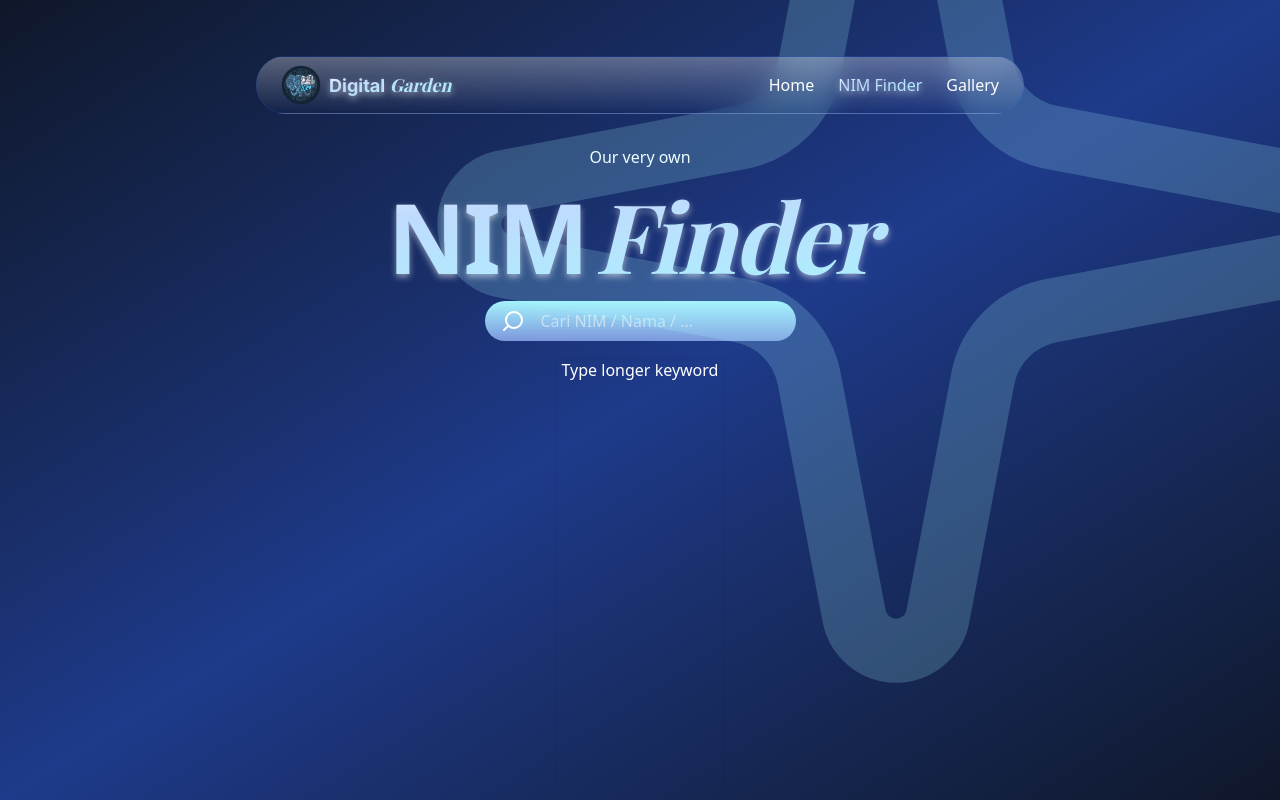
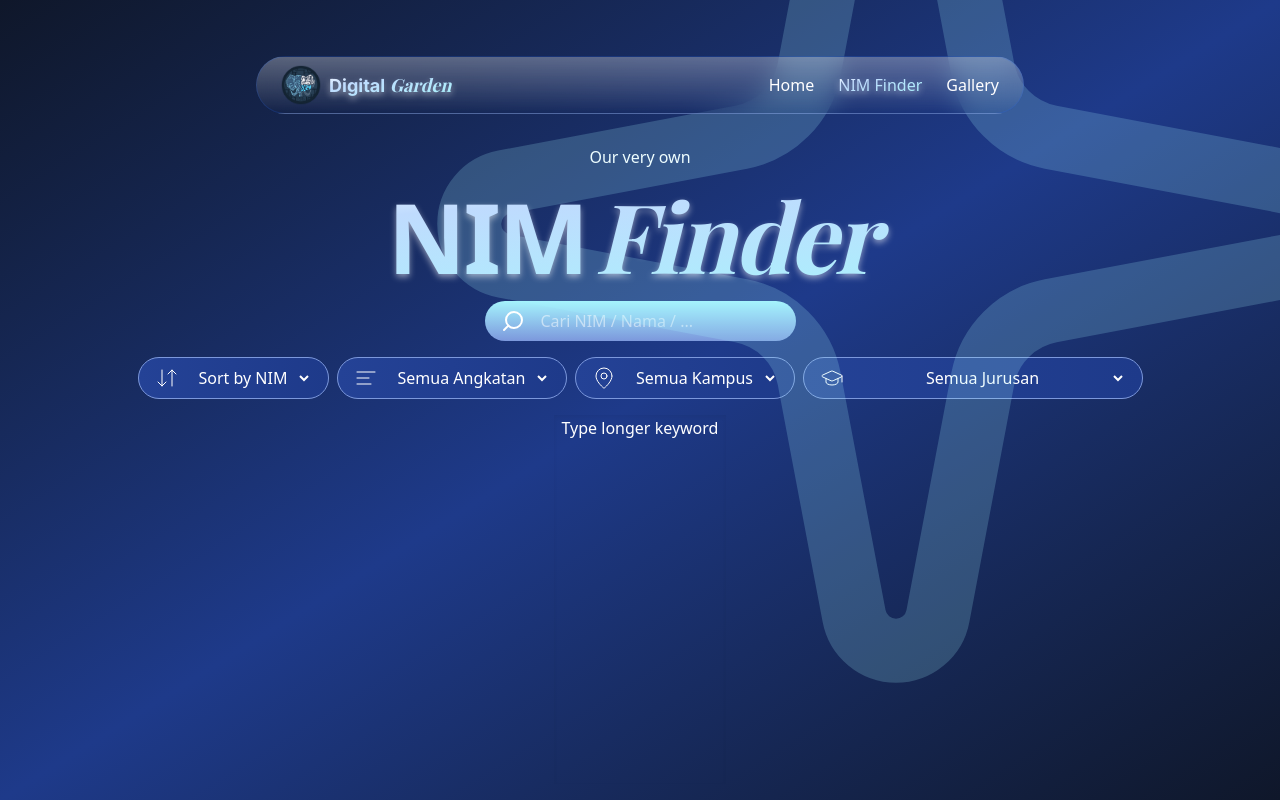
Before and after one commit to JSNDWRD/NIM-Finder-STEIK24, a Next.js app: page /NIM-Finder in a window 1280 px wide. Built offline with nearby package versions, Linux system fonts and the light colour scheme; a web font is replaced by a local one.

Commit message:
feat: add filtering and sorting for searching

```diff
--- a/app/NIM-Finder/page.tsx
+++ b/app/NIM-Finder/page.tsx
@@ -1,7 +1,13 @@
 "use client";
 import { useCallback, useMemo, useState } from "react";
 import Sparkle from "../components/Sparkle";
-import { Search } from "lucide-react";
+import {
+  AlignLeft,
+  ArrowDownUp,
+  GraduationCap,
+  MapPin,
+  Search,
+} from "lucide-react";
 import data24 from "@/public/data-angkatan-steik/24.json";
 import data23 from "@/public/data-angkatan-steik/23.json";
 import data22 from "@/public/data-angkatan-steik/22.json";
@@ -44,6 +50,53 @@ export default function Page() {
   const closeDialog = useCallback(() => {
     setCurr(null);
   }, []);
+  const [sortNFilter, setSortNFilter] = useState({
+    sortNIM: "",
+    filterAngkatan: "",
+    filterKampus: "",
+    filterJurusan: "",
+  });
+
+  const finalDataAngkatan = useMemo(() => {
+    let result = dataAngkatan;
+
+    if (sortNFilter.filterJurusan) {
+      result = result.filter((e) =>
+        e["NIM Jurusan"]
+          .toString()
+          .startsWith(sortNFilter.filterJurusan == "IF" ? "135" : "182"),
+      );
+    }
+
+    if (sortNFilter.filterKampus) {
+      result = result.filter(
+        (e) =>
+          e.Jurusan.endsWith(sortNFilter.filterKampus) ||
+          e.Kampus?.endsWith(sortNFilter.filterKampus),
+      );
+    }
+
+    if (sortNFilter.filterAngkatan) {
+      result = result.filter(
+        (e) =>
+          e["NIM Jurusan"].toString().substring(3, 5) ===
+          sortNFilter.filterAngkatan,
+      );
+    }
+
+    if (sortNFilter.sortNIM == "asc") {
+      result = [...result].sort(
+        (a, b) => Number(a["NIM Jurusan"]) - Number(b["NIM Jurusan"]),
+      );
+    } else if (sortNFilter.sortNIM == "desc") {
+      result = [...result].sort(
+        (a, b) => Number(b["NIM Jurusan"]) - Number(a["NIM Jurusan"]),
+      );
+    }
+
+    return result;
+  }, [dataAngkatan, sortNFilter]);
+
   return (
     <div className="relative flex h-dvh flex-col gap-4 overflow-hidden text-center">
       <Sparkle position="tr" />
@@ -64,12 +117,88 @@ export default function Page() {
           }}
         />
       </div>
+      <div className="mx-auto hidden flex-col items-center gap-2 *:w-max *:border *:border-[#7C98DC] *:bg-gradient-to-r *:from-[#244296] *:to-[#1E3A8A] **:font-medium *:*:last:*:bg-[#244296] *:*:last:p-2 *:*:last:text-center **:focus:outline-none lg:flex lg:flex-row">
+        <div className="flex w-fit items-center gap-2 rounded-full px-4">
+          <ArrowDownUp strokeWidth={1} />
+          <select
+            name="sortNIM"
+            id="sortNIM"
+            value={sortNFilter.sortNIM}
+            onChange={(e) =>
+              setSortNFilter((prev) => ({
+                ...prev,
+                sortNIM: e.target.value,
+              }))
+            }
+          >
+            <option value="">Sort by NIM</option>
+            <option value="asc">Ascending</option>
+            <option value="desc">Descending</option>
+          </select>
+        </div>
+        <div className="flex w-fit items-center gap-2 rounded-full px-4">
+          <AlignLeft strokeWidth={1} />
+          <select
+            name="filterAngkatan"
+            id="filterAngkatan"
+            value={sortNFilter.filterAngkatan}
+            onChange={(e) =>
+              setSortNFilter((prev) => ({
+                ...prev,
+                filterAngkatan: e.target.value,
+              }))
+            }
+          >
+            <option value="">Semua Angkatan</option>
+            <option value="21">2021</option>
+            <option value="22">2022</option>
+            <option value="23">2023</option>
+            <option value="24">2024</option>
+          </select>
+        </div>
+        <div className="flex w-fit items-center gap-2 rounded-full px-4">
+          <MapPin strokeWidth={1} />
+          <select
+            name="filterKampus"
+            id="filterKampus"
+            value={sortNFilter.filterKampus}
+            onChange={(e) =>
+              setSortNFilter((prev) => ({
+                ...prev,
+                filterKampus: e.target.value,
+              }))
+            }
+          >
+            <option value="">Semua Kampus</option>
+            <option value="Ganesha">Ganesha</option>
+            <option value="Jatinangor">Jatinangor</option>
+          </select>
+        </div>
+        <div className="flex w-fit items-center gap-2 rounded-full px-4 text-nowrap">
+          <GraduationCap strokeWidth={1} />
+          <select
+            name="filterJurusan"
+            id="filterJurusan"
+            value={sortNFilter.filterJurusan}
+            onChange={(e) =>
+              setSortNFilter((prev) => ({
+                ...prev,
+                filterJurusan: e.target.value,
+              }))
+            }
+          >
+            <option value="">Semua Jurusan</option>
+            <option value="IF">Teknik Informatika</option>
+            <option value="STI">Sistem dan Teknologi Informasi</option>
+          </select>
+        </div>
+      </div>
       <div
         id="daftarDataAngkatan"
         className="mb-4 w-fit max-w-4xl grow space-y-4 self-center overflow-y-auto px-2 inset-shadow-sm"
       >
         {inputValue.trim().length > 4 ? (
-          dataAngkatan
+          finalDataAngkatan
             .filter((e) =>
               searchValue.some((f) =>
                 e[f]
--- a/app/components/Card.tsx
+++ b/app/components/Card.tsx
@@ -19,7 +19,7 @@ export default function Card({
   const prodi = data["NIM Jurusan"].toString().substring(0, 3);
   const lokasi =
     data.Kampus ??
-    (prodi === "135" ? data.Jurusan.slice(3) : data.Jurusan.slice(4)) ??
+    data.Jurusan.split(" ")[data.Jurusan.split(" ").length - 1] ??
     "";
   const toggleDialog = () => dialogData(data);
   return (
--- a/app/components/Dialog.tsx
+++ b/app/components/Dialog.tsx
@@ -33,7 +33,7 @@ export default function Dialog({
   const akhiran = data?.["NIM Jurusan"].toString().substring(5);
   const lokasi =
     data?.Kampus ??
-    (prodi === "135" ? data?.Jurusan.slice(3) : data?.Jurusan.slice(4)) ??
+    data?.Jurusan.split(" ")[data?.Jurusan.split(" ").length - 1] ??
     "";
 
   /* Return array of object berisikan data generasi suatu NIM */
@@ -97,7 +97,7 @@ export default function Dialog({
             Kampus {lokasi}
           </p>
         </div>
-        <ol className="mx-auto my-12 flex w-full items-center lg:w-xl">
+        <ol className="mx-auto my-12 flex w-full items-center sm:w-md lg:w-xl">
           {generasi.map((e) => {
             if (e.exist) {
               return (
@@ -113,8 +113,28 @@ export default function Dialog({
                     }}
                     className="relative flex shrink-0 cursor-pointer flex-col items-center"
                   >
+                    <span className="absolute -top-8 left-1/2 -translate-x-1/2 text-xs font-bold whitespace-nowrap sm:text-base">
+                      {e.NIM}
+                    </span>
+                    <span
+                      className={`flex h-6 w-6 items-center gap-4 rounded-full bg-[#BFDBFE] ${e.NIM == data?.["NIM Jurusan"].toString() ? "border border-white/35 drop-shadow-md drop-shadow-[#BFDBFE]" : ""}`}
+                    ></span>
+                    <span
+                      className={`absolute -bottom-10 left-1/2 -translate-x-1/2 rounded-full px-2 text-xs font-bold whitespace-nowrap sm:text-base ${colorMap[e.tahun]} ${e.NIM == data?.["NIM Jurusan"].toString() ? "border border-white/35 drop-shadow-sm drop-shadow-[#BFDBFE]" : ""}`}
+                    >
+                      20{e.tahun}
+                    </span>
+                  </button>
+                  <hr className="grow border" />
+                </li>
+              );
+            } else {
+              return (
+                <li key={e.tahun} className="flex grow items-center">
+                  <hr className="grow border" />
+                  <button className="relative flex shrink-0 cursor-pointer flex-col items-center">
                     <span className="absolute -top-8 left-1/2 -translate-x-1/2 font-bold whitespace-nowrap">
-                      {e.NIM}
+                      X
                     </span>
                     <span
                       className={`flex h-6 w-6 items-center gap-4 rounded-full bg-[#BFDBFE] ${e.NIM == data?.["NIM Jurusan"].toString() ? "border border-white/35 drop-shadow-md drop-shadow-[#BFDBFE]" : ""}`}
```
